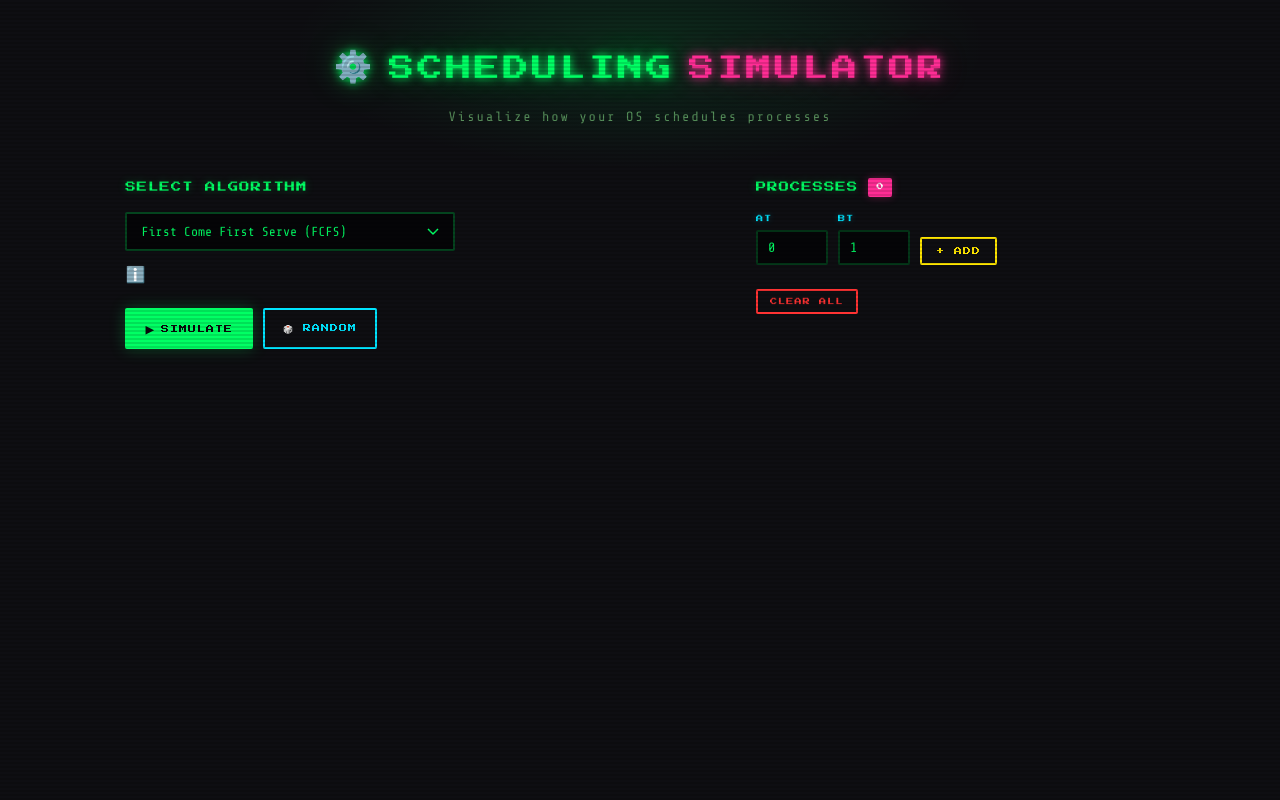
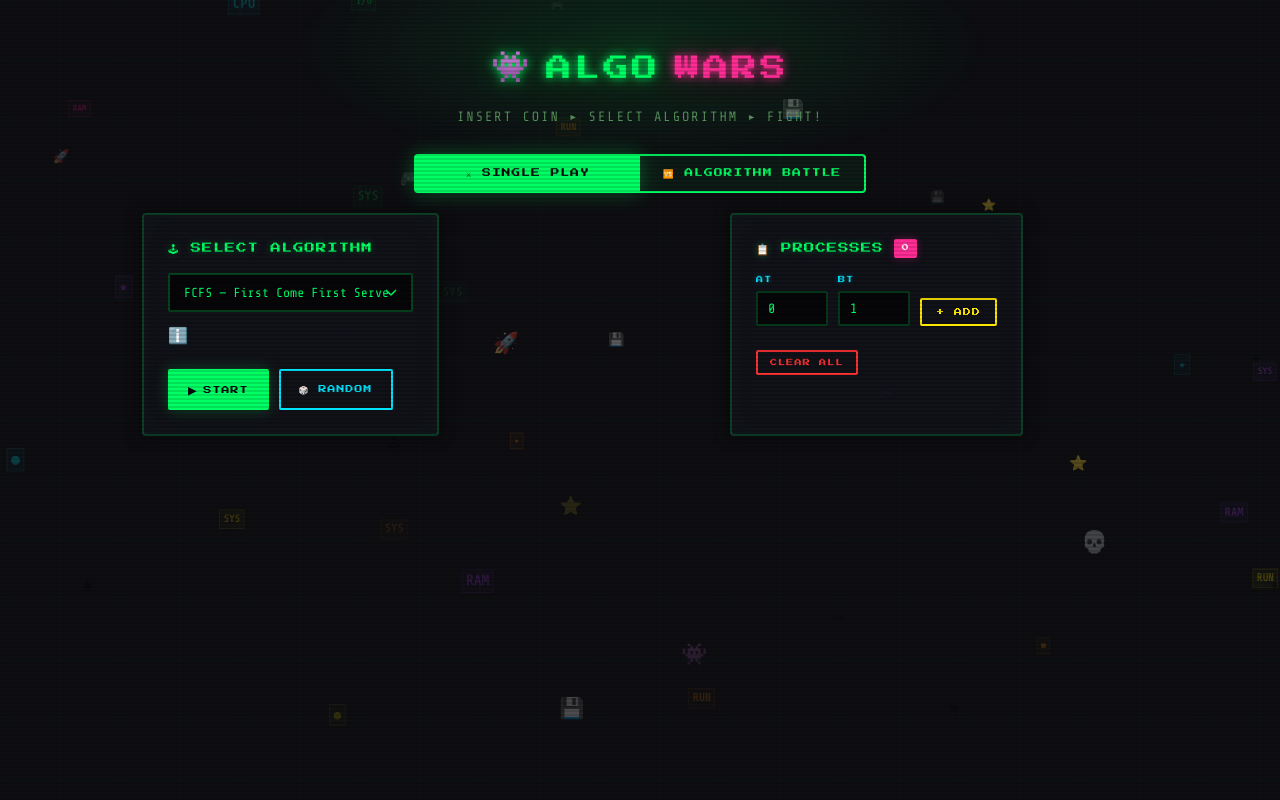
Before and after one commit to Arham-Qureshi/Algo-Wars, a Flask app: page / in a window 1280 px wide. Run offline with Flask 3, Linux system fonts and the light colour scheme.

Commit message:
last commit

```diff
--- a/app.py
+++ b/app.py
@@ -35,5 +35,36 @@ def simulate():
         return jsonify({'error': str(e)}), 400
 
 
+@app.route('/api/compare', methods=['POST'])
+def compare():
+    """Run two algorithms on the same process set and return both results."""
+    data = request.get_json()
+    algo1 = data.get('algorithm1', 'fcfs')
+    algo2 = data.get('algorithm2', 'sjf_non_preemptive')
+    quantum = int(data.get('quantum', 2))
+    raw_procs = data.get('processes', [])
+
+    processes = []
+    for p in raw_procs:
+        proc = {
+            'pid': p['pid'],
+            'at': int(p['at']),
+            'bt': int(p['bt']),
+        }
+        if 'priority' in p:
+            proc['priority'] = int(p['priority'])
+        processes.append(proc)
+
+    try:
+        result1 = scheduler.run(algo1, processes, quantum)
+        result2 = scheduler.run(algo2, processes, quantum)
+        return jsonify({
+            'result1': result1,
+            'result2': result2,
+        })
+    except Exception as e:
+        return jsonify({'error': str(e)}), 400
+
+
 if __name__ == '__main__':
     app.run(debug=True, port=5000)
--- a/templates/index.html
+++ b/templates/index.html
@@ -1,79 +1,109 @@
 <!DOCTYPE html>
 <html lang="en">
+
 <head>
     <meta charset="UTF-8">
     <meta name="viewport" content="width=device-width, initial-scale=1.0">
-    <title>OS Scheduling Simulator</title>
-    <meta name="description" content="Interactive CPU Scheduling Algorithm Simulator — visualize FCFS, SJF, SRTF, Priority, and Round Robin scheduling with Gantt charts.">
+    <title>ALGO WARS — CPU Scheduling Arcade</title>
+    <meta name="description"
+        content="Retro arcade-style CPU scheduling simulator. Live step-by-step simulation and algorithm battle mode. FCFS, SJF, SRTF, Priority, Round Robin.">
     <link rel="stylesheet" href="{{ url_for('static', filename='css/styles.css') }}">
-    <link rel="preconnect" href="https://fonts.googleapis.com">
-    <link href="https://fonts.googleapis.com/css2?family=Inter:wght@400;500;600;700;800;900&family=JetBrains+Mono:wght@400;500;700&display=swap" rel="stylesheet">
 </head>
+
 <body>
-    <!-- ══════════ Floating particles ══════════ -->
-    <div class="particles" id="particles"></div>
-
     <!-- ══════════ Header ══════════ -->
     <header class="app-header">
         <div class="header-glow"></div>
         <h1 class="header-title">
-            <span class="title-icon">⚙️</span>
-            <span>SCHEDULING</span>
-            <span class="title-highlight">SIMULATOR</span>
+            <span class="title-icon">👾</span>
+            <span>ALGO</span>
+            <span class="title-highlight">WARS</span>
         </h1>
-        <p class="header-sub">Visualize how your OS schedules processes</p>
+        <p class="header-sub">INSERT COIN ▸ SELECT ALGORITHM ▸ FIGHT!</p>
     </header>
+
+    <!-- ══════════ Mode Toggle ══════════ -->
+    <div class="mode-bar">
+        <button class="mode-btn active" id="modeSingle" data-mode="single">⚔ Single Play</button>
+        <button class="mode-btn" id="modeBattle" data-mode="battle">🆚 Algorithm Battle</button>
+    </div>
 
     <!-- ══════════ Main Grid ══════════ -->
     <main class="main-grid">
 
-        <!-- ── Left Panel: Algorithm Selector ── -->
-        <section class="panel panel-algo glass-card" id="algoPanel">
-            <h2 class="panel-title">Select Algorithm</h2>
-            <div class="select-wrap">
-                <select id="algoSelect">
-                    <option value="fcfs">First Come First Serve (FCFS)</option>
-                    <option value="sjf_non_preemptive">Shortest Job First (Non-Preemptive)</option>
-                    <option value="srtf">Shortest Remaining Time First (Preemptive)</option>
-                    <option value="priority_non_preemptive">Priority Scheduling (Non-Preemptive)</option>
-                    <option value="priority_preemptive">Priority Scheduling (Preemptive)</option>
-                    <option value="round_robin">Round Robin</option>
-                </select>
-            </div>
+        <!-- ── Left Panel: Algo Selector ── -->
+        <section class="panel panel-algo pixel-card" id="algoPanel">
+            <h2 class="panel-title">🕹 Select Algorithm</h2>
 
-            <!-- Tooltip icon for algorithm info -->
-            <div class="info-tooltip-wrap" id="algoInfoWrap">
-                <span class="info-icon" id="algoInfoIcon">ℹ️</span>
-                <div class="info-tooltip" id="algoTooltip">
-                    <!-- Populated by JS -->
+            <!-- Single mode selector -->
+            <div id="singleAlgoWrap">
+                <div class="select-wrap">
+                    <select id="algoSelect">
+                        <option value="fcfs">FCFS — First Come First Serve</option>
+                        <option value="sjf_non_preemptive">SJF — Shortest Job First</option>
+                        <option value="srtf">SRTF — Shortest Remaining Time</option>
+                        <option value="priority_non_preemptive">Priority (Non-Preemptive)</option>
+                        <option value="priority_preemptive">Priority (Preemptive)</option>
+                        <option value="round_robin">Round Robin</option>
+                    </select>
                 </div>
             </div>
 
-            <!-- Quantum input (visible only for Round Robin) -->
+            <!-- Battle mode selectors -->
+            <div id="battleAlgoWrap" class="hidden">
+                <div class="battle-select-row">
+                    <select id="battleAlgo1">
+                        <option value="fcfs">FCFS</option>
+                        <option value="sjf_non_preemptive">SJF (NP)</option>
+                        <option value="srtf">SRTF</option>
+                        <option value="priority_non_preemptive">Priority (NP)</option>
+                        <option value="priority_preemptive">Priority (P)</option>
+                        <option value="round_robin">Round Robin</option>
+                    </select>
+                    <span
+                        style="font-family: var(--font); color: var(--neon-yellow); font-size: 0.7rem; text-shadow: 0 0 8px rgba(255,230,0,0.4);">VS</span>
+                    <select id="battleAlgo2">
+                        <option value="fcfs">FCFS</option>
+                        <option value="sjf_non_preemptive">SJF (NP)</option>
+                        <option value="srtf" selected>SRTF</option>
+                        <option value="priority_non_preemptive">Priority (NP)</option>
+                        <option value="priority_preemptive">Priority (P)</option>
+                        <option value="round_robin">Round Robin</option>
+                    </select>
+                </div>
+            </div>
+
+            <!-- Tooltip -->
+            <div class="info-tooltip-wrap" id="algoInfoWrap">
+                <span class="info-icon" id="algoInfoIcon">ℹ️</span>
+                <div class="info-tooltip" id="algoTooltip"></div>
+            </div>
+
+            <!-- Quantum -->
             <div class="quantum-wrap hidden" id="quantumWrap">
-                <label for="quantumInput">Time Quantum</label>
+                <label for="quantumInput">TIME QUANTUM</label>
                 <input type="number" id="quantumInput" min="1" value="2">
             </div>
 
             <!-- Priority note -->
             <p class="priority-note hidden" id="priorityNote">
-                ⚠️ Lower number = higher priority
+                ⚠ LOWER NUMBER = HIGHER PRIORITY
             </p>
 
             <div class="btn-row">
                 <button class="btn btn-primary" id="btnSimulate">
-                    <span class="btn-icon">▶</span> Simulate
+                    <span class="btn-icon">▶</span> START
                 </button>
                 <button class="btn btn-ghost" id="btnRandom">
-                    🎲 Random
+                    🎲 RANDOM
                 </button>
             </div>
         </section>
 
         <!-- ── Right Panel: Process List ── -->
-        <section class="panel panel-procs glass-card">
+        <section class="panel panel-procs pixel-card">
             <div class="panel-header-row">
-                <h2 class="panel-title">Processes</h2>
+                <h2 class="panel-title">📋 Processes</h2>
                 <span class="badge" id="procCount">0</span>
             </div>
 
@@ -90,38 +120,42 @@
                     <label>Priority</label>
                     <input type="number" id="inputPriority" min="0" value="0" placeholder="0">
                 </div>
-                <button class="btn btn-add" id="btnAdd">+ Add</button>
+                <button class="btn btn-add" id="btnAdd">+ ADD</button>
             </div>
 
-            <div class="process-chips" id="processChips">
-                <!-- Chips rendered by JS -->
-            </div>
-
-            <button class="btn btn-danger btn-sm" id="btnClear">Clear All</button>
+            <div class="process-chips" id="processChips"></div>
+            <button class="btn btn-danger btn-sm" id="btnClear">CLEAR ALL</button>
         </section>
     </main>
 
-    <!-- ══════════ Gantt Chart Section ══════════ -->
-    <section class="panel panel-gantt glass-card" id="ganttSection" style="display:none;">
+    <!-- ══════════ Single Mode: Gantt Chart ══════════ -->
+    <section class="panel panel-gantt pixel-card" id="ganttSection" style="display:none;">
         <div class="panel-header-row">
-            <h2 class="panel-title">Gantt Chart</h2>
+            <h2 class="panel-title">📊 Gantt Chart</h2>
             <span class="info-icon" id="ganttInfoIcon">ℹ️</span>
             <div class="info-tooltip" id="ganttTooltip">
-                A Gantt chart is a horizontal bar chart that illustrates the schedule of processes over time. Each colored bar represents a process being executed on the CPU during that time interval.
+                A Gantt chart shows the schedule of processes over time. Each colored bar is a process executing on
+                the CPU during that interval. Watch the LIVE simulation build in real-time!
             </div>
         </div>
-        <div class="gantt-container" id="ganttContainer">
-            <!-- Bars rendered by JS -->
+        <!-- Live Simulation Controls -->
+        <div class="sim-controls" id="simControls">
+            <label>SPEED</label>
+            <input type="range" class="speed-slider" id="speedSlider" min="1" max="10" value="5">
+            <span class="speed-label" id="speedLabel">5x</span>
+            <div class="cpu-indicator">
+                <span class="cpu-dot" id="cpuDot"></span>
+                <span id="cpuStatus">IDLE</span>
+            </div>
         </div>
+        <div class="gantt-container" id="ganttContainer"></div>
         <div class="gantt-timestamps" id="ganttTimestamps"></div>
     </section>
 
-    <!-- ══════════ Results Section ══════════ -->
-    <section class="panel panel-results glass-card" id="resultsSection" style="display:none;">
-        <h2 class="panel-title">Results</h2>
-
+    <!-- ══════════ Single Mode: Results ══════════ -->
+    <section class="panel panel-results pixel-card" id="resultsSection" style="display:none;">
+        <h2 class="panel-title">🏆 High Score</h2>
         <div class="results-grid">
-            <!-- Table -->
             <div class="table-wrap">
                 <table id="resultsTable">
                     <thead>
@@ -134,40 +168,66 @@
                             <th>WT</th>
                         </tr>
                     </thead>
-                    <tbody id="resultsBody">
-                    </tbody>
+                    <tbody id="resultsBody"></tbody>
                 </table>
             </div>
-
-            <!-- Metrics Cards -->
             <div class="metrics-cards">
-                <div class="metric-card glass-card">
-                    <span class="metric-label">Avg Waiting Time</span>
+                <div class="metric-card pixel-card">
+                    <span class="metric-label">Avg Wait</span>
                     <span class="metric-value" id="metricWT">—</span>
                 </div>
-                <div class="metric-card glass-card">
-                    <span class="metric-label">Avg Turnaround Time</span>
+                <div class="metric-card pixel-card">
+                    <span class="metric-label">Avg TAT</span>
                     <span class="metric-value" id="metricTAT">—</span>
                 </div>
-                <div class="metric-card glass-card">
-                    <span class="metric-label">Avg Completion Time</span>
+                <div class="metric-card pixel-card">
+                    <span class="metric-label">Avg CT</span>
                     <span class="metric-value" id="metricCT">—</span>
                 </div>
-                <div class="metric-card glass-card">
+                <div class="metric-card pixel-card">
                     <span class="metric-label">Throughput</span>
                     <span class="metric-value" id="metricTP">—</span>
                 </div>
-                <div class="metric-card glass-card">
-                    <span class="metric-label">CPU Utilization</span>
+                <div class="metric-card pixel-card">
+                    <span class="metric-label">CPU Util</span>
                     <span class="metric-value" id="metricCPU">—</span>
                 </div>
             </div>
         </div>
     </section>
 
+    <!-- ══════════ Battle Mode: Results ══════════ -->
+    <div id="battleWinner" class="battle-winner-banner" style="display:none;"></div>
+    <div class="battle-grid" id="battleSection" style="display:none;">
+        <!-- Player 1 -->
+        <div class="battle-column" id="battleCol1">
+            <div class="battle-header player-1" id="battleTitle1">PLAYER 1</div>
+            <div class="panel pixel-card">
+                <h2 class="panel-title" style="color: var(--neon-pink); text-shadow: 0 0 8px rgba(255,45,149,0.3);">
+                    GANTT</h2>
+                <div class="gantt-container" id="battleGantt1"></div>
+                <div class="gantt-timestamps" id="battleTs1"></div>
+            </div>
+            <div class="panel pixel-card" id="battleMetrics1"></div>
+        </div>
+        <!-- Player 2 -->
+        <div class="battle-column" id="battleCol2">
+            <div class="battle-header player-2" id="battleTitle2">PLAYER 2</div>
+            <div class="panel pixel-card">
+                <h2 class="panel-title" style="color: var(--neon-cyan); text-shadow: 0 0 8px rgba(0,229,255,0.3);">GANTT
+                </h2>
+                <div class="gantt-container" id="battleGantt2"></div>
+                <div class="gantt-timestamps" id="battleTs2"></div>
+            </div>
+            <div class="panel pixel-card" id="battleMetrics2"></div>
+        </div>
+    </div>
+
     <!-- ══════════ Toast ══════════ -->
     <div class="toast hidden" id="toast"></div>
 
+    <script src="{{ url_for('static', filename='js/particles.js') }}"></script>
     <script src="{{ url_for('static', filename='js/main.js') }}"></script>
 </body>
+
 </html>
```
